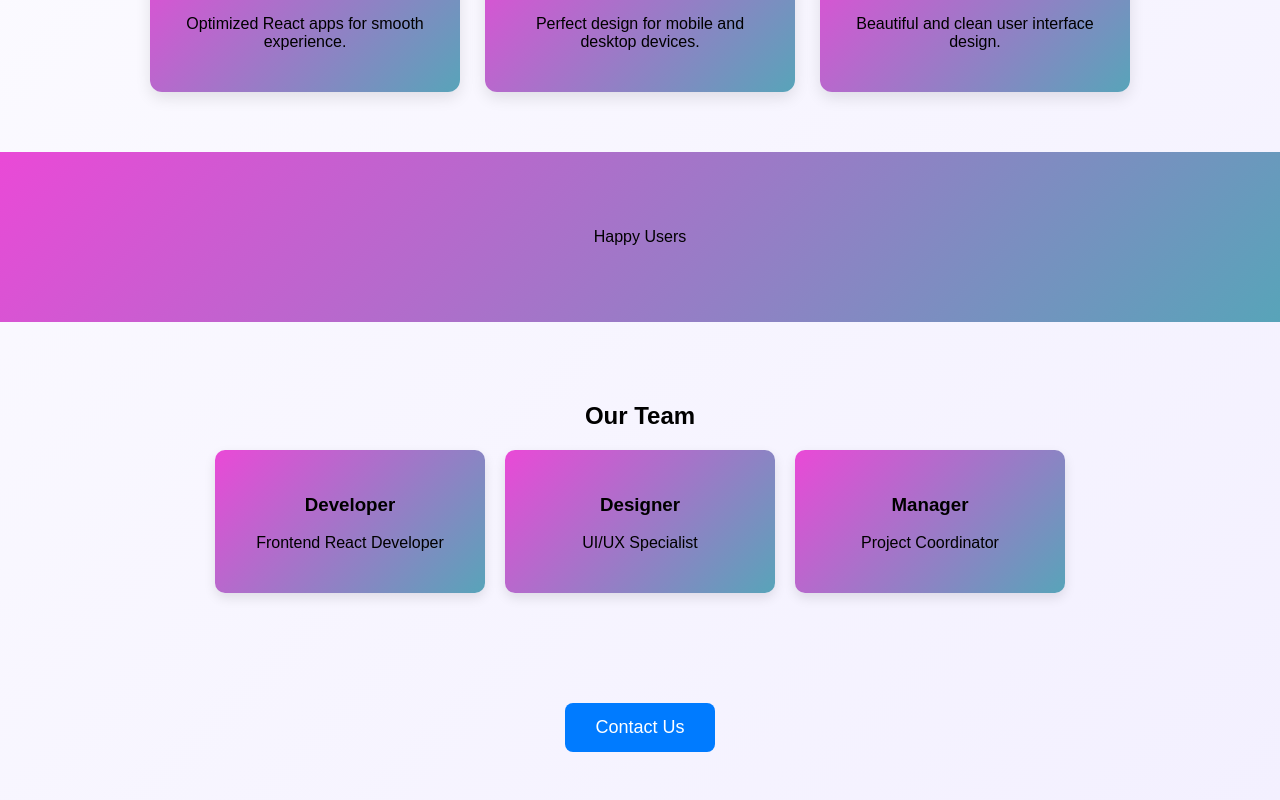
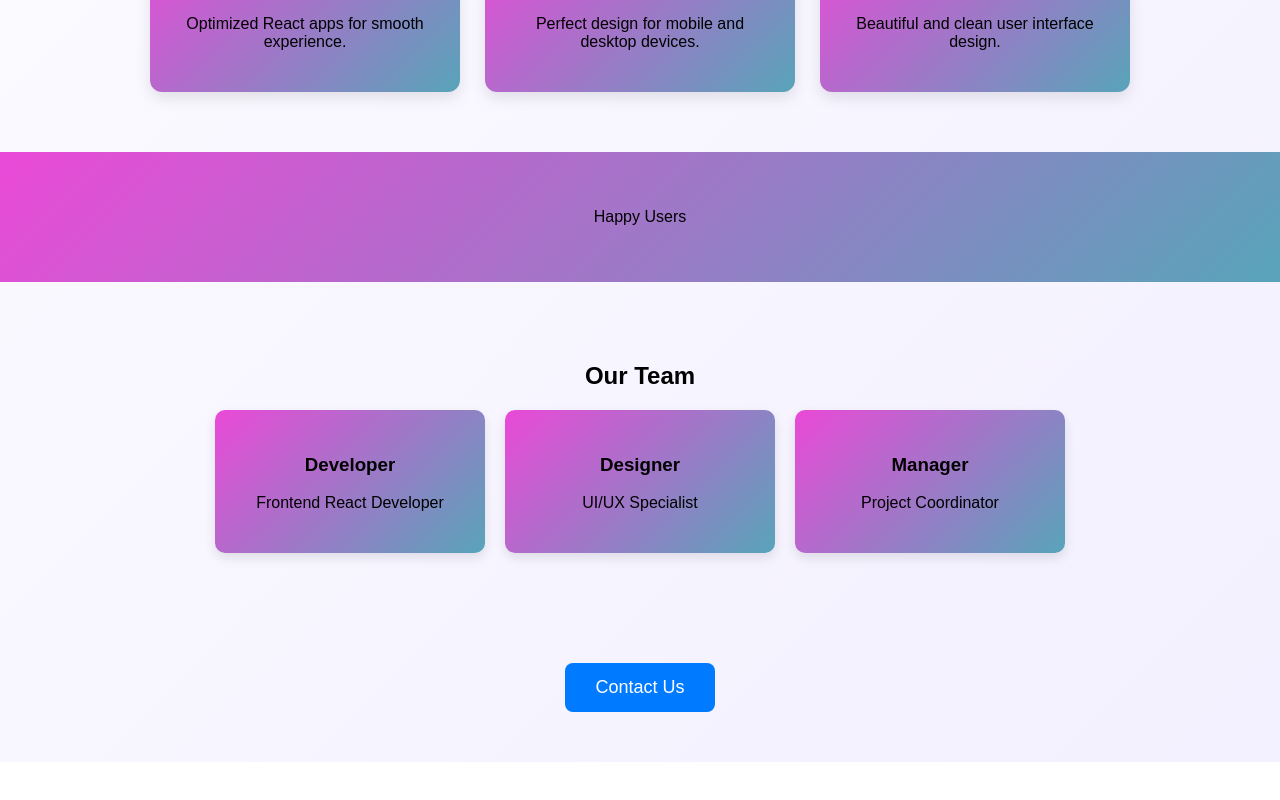
Before and after one commit to samratKilledar/Cognitix-website, a React (Create React App) app: page /Aboutuspage in a window 1280 px wide. Shown: the part 1163-1963 px from the top of the page. After the commit the page ends 1925 px from the top, so only its background shows below. Built offline with nearby package versions, Linux system fonts and the light colour scheme.

Commit message:
new code

```diff
--- a/src/pages/Aboutuspageui.css
+++ b/src/pages/Aboutuspageui.css
@@ -35,8 +35,7 @@ body {
 }
 
 .card {
-  background: linear-gradient(135deg,#ea49d7,#58a4b9);;
-  background: ;
+  background: linear-gradient(135deg,#ea49d7,#58a4b9);
   width: 260px;
   padding: 25px;
   border-radius: 12px;
@@ -55,8 +54,8 @@ body {
 
 /* COUNTER */
 .counter {
-  background: linear-gradient(135deg,#ea49d7,#58a4b9);;
-  padding: 60px;
+  background: linear-gradient(135deg,#ea49d7,#58a4b9);
+  padding: 40px;
 }
 
 .counter-box h2 {
```
